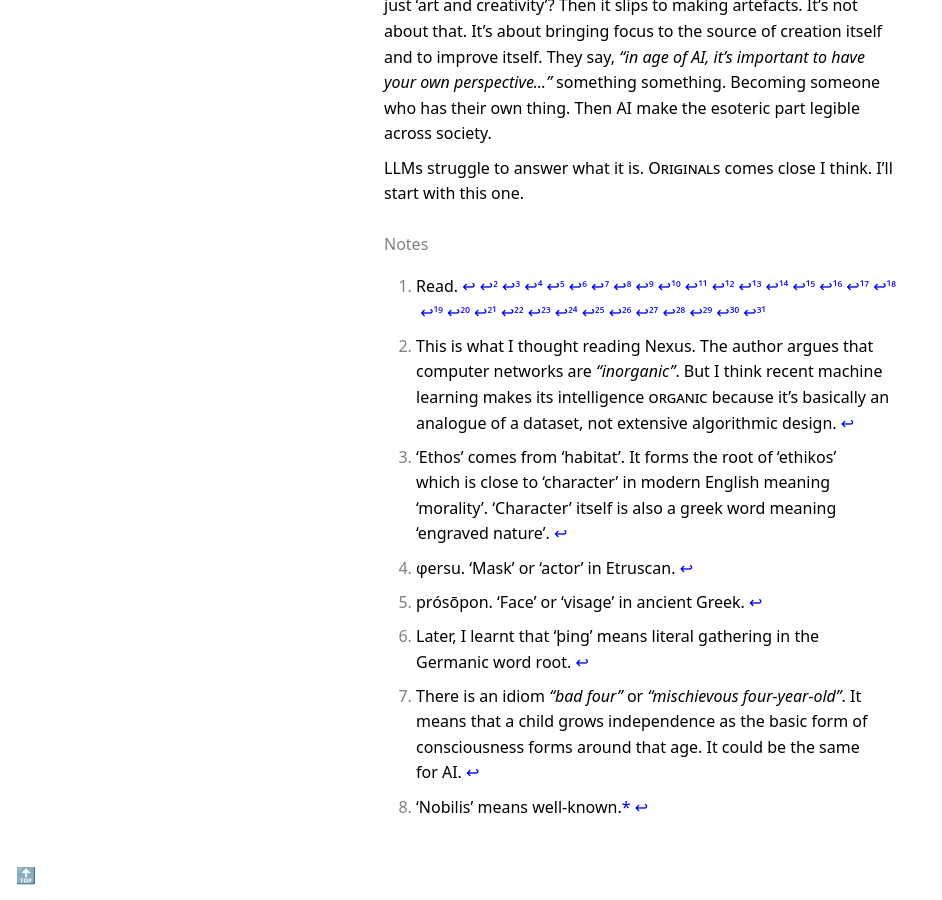
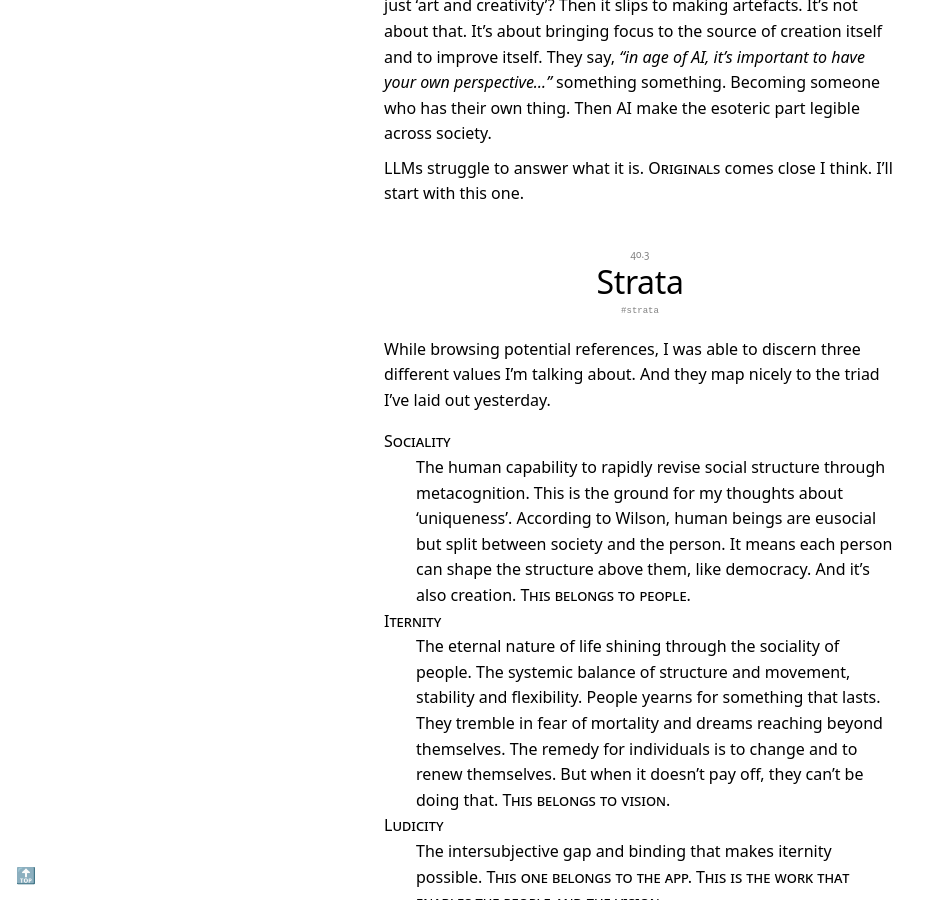
Before and after one commit to taronomy/taronomy, a Jekyll site: the page built from logs/56.md, in a window 1280 px wide and 900 px high, scrolled down 131089 px. Shown: the whole window, without its empty margins (0-942 px from the left). Built offline with Jekyll 4.4.1, drawn with Linux system fonts in a browser that asks for light colours; our own code applies the rules of GitHub Pages for plain Markdown files; some of the changed text lies outside the part shown.

Commit message:
Update 56.md

```diff
--- a/logs/56.md
+++ b/logs/56.md
@@ -2278,3 +2278,18 @@ Simon Sinek makes infinite games famous. Anyone on the internet would've come ac
 But what does it for the differentiation and unique character? I see a future where people pursue what they choose to and create value in the depth of it. Ethos, art, character, originality, authorship. Is it just 'art and creativity'? Then it slips to making artefacts. It's not about that. It's about bringing focus to the source of creation itself and to improve itself. They say, "in age of AI, it's important to have your own perspective..." something something. Becoming someone who has their own thing. Then AI make the esoteric part legible across society.
 
 LLMs struggle to answer what it is. *Originals* comes close I think. I'll start with this one.
+
+## Strata
+
+While browsing potential references, I was able to discern three different values I'm talking about. And they map nicely to the triad I've laid out yesterday.
+
+Sociality
+: The human capability to rapidly revise social structure through metacognition. This is the ground for my thoughts about 'uniqueness'. According to Wilson, human beings are eusocial but split between society and the person. It means each person can shape the structure above them, like democracy. And it's also creation. *This belongs to people.*
+
+Iternity
+: The eternal nature of life shining through the sociality of people. The systemic balance of structure and movement, stability and flexibility. People yearns for something that lasts. They tremble in fear of mortality and dreams reaching beyond themselves. The remedy for individuals is to change and to renew themselves. But when it doesn't pay off, they can't be doing that. *This belongs to vision.*
+
+Ludicity
+: The intersubjective gap and binding that makes iternity possible. *This one belongs to the app. This is the work that enables the people and the vision.*
+
+This distinction clarifies what to do, what to tell people and what to hope for.
```
